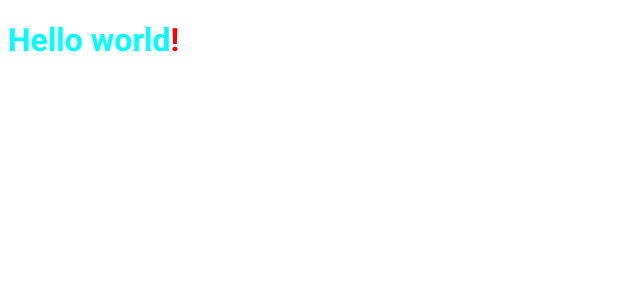
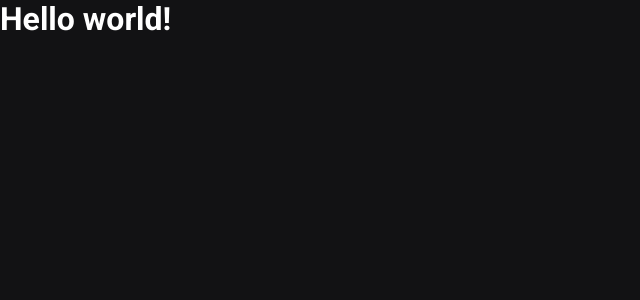
Before and after one commit to Larrire/Rocketseat-ignews, a Next.js app: page / in a window 1280 px wide. Shown: the top 300 px of the page, without its empty margins (0-640 px from the left). Built offline with nearby package versions, Linux system fonts and the light colour scheme.

Commit message:
Criando arquivo de estilos .scss global e criando reset e definição de fontes

```diff
--- a/src/pages/_app.tsx
+++ b/src/pages/_app.tsx
@@ -1,3 +1,4 @@
+import '../../styles/global.scss'
 import { AppProps } from 'next/app'
 
 function MyApp({ Component, pageProps }: AppProps) {
--- a/src/pages/index.tsx
+++ b/src/pages/index.tsx
@@ -1,4 +1,3 @@
-import styles from '../../styles/home.module.scss'
 import Head from 'next/head'
 
 export default function Home() {
@@ -7,7 +6,7 @@
       <Head>
         <title>Eita preula</title>
       </Head>
-      <h1 className={styles.title}>
+      <h1>
         Hello world<span>!</span>
       </h1>
     </>
--- /dev/null
+++ b/styles/global.scss
@@ -0,0 +1,46 @@
+* {
+  margin: 0;
+  padding: 0;
+  box-sizing: border-box;
+}
+
+:root {
+  --white: #FFFFFF;
+
+  --gray-100: #E1E1E6;
+  --gray-300: #A8A8B3;
+  --gray-900: #121214;
+
+  --cyan-500: #61DAFB;
+  --yellow: #EBA417;
+}
+
+@media (max-width: 1080px) {
+  html {
+    font-size: 93.75%;
+  }
+}
+
+@media (max-width: 720px) {
+  html {
+    font-size: 87.5%;
+  }
+}
+
+body {
+  background: var(--gray-900);
+  color: var(--white);
+}
+
+body, input, textarea, select, button {
+  font: 400 1rem "Roboto", sans-serif;
+}
+
+button {
+  cursor: pointer;
+}
+
+a {
+  color: inherit;
+  text-decoration: none;
+}
--- a/styles/home.module.scss
+++ /dev/null
@@ -1,8 +0,0 @@
-.title {
-  color: cyan;
-  font-family: Roboto;
-
-  span {
-    color: red;
-  }
-}
```
